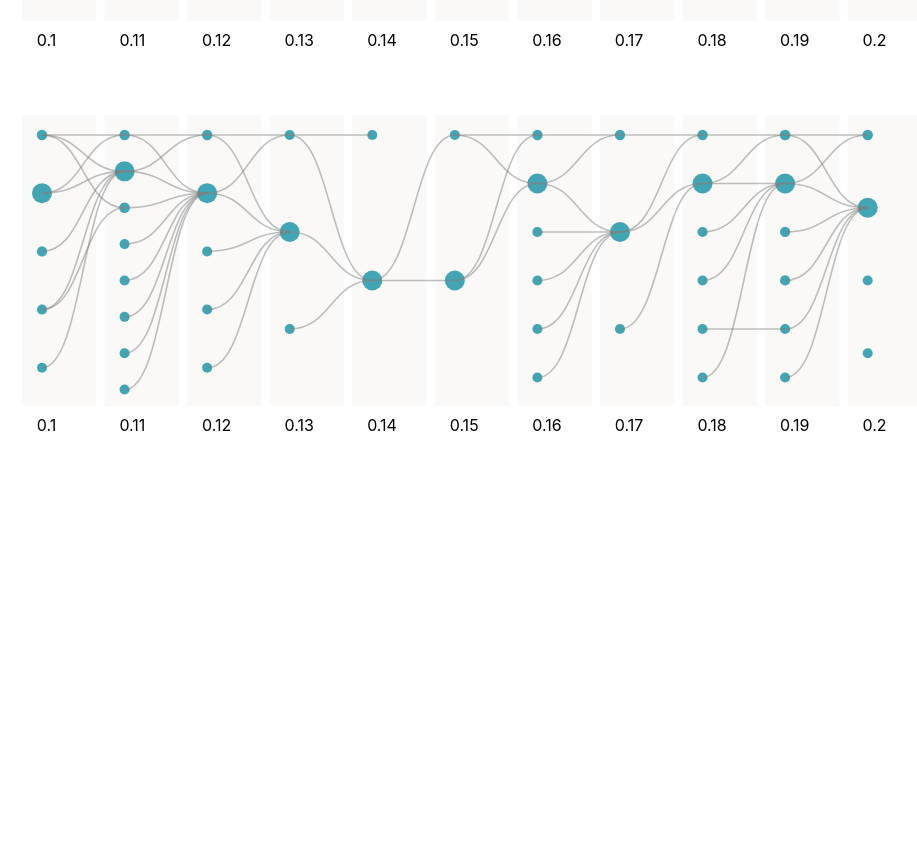
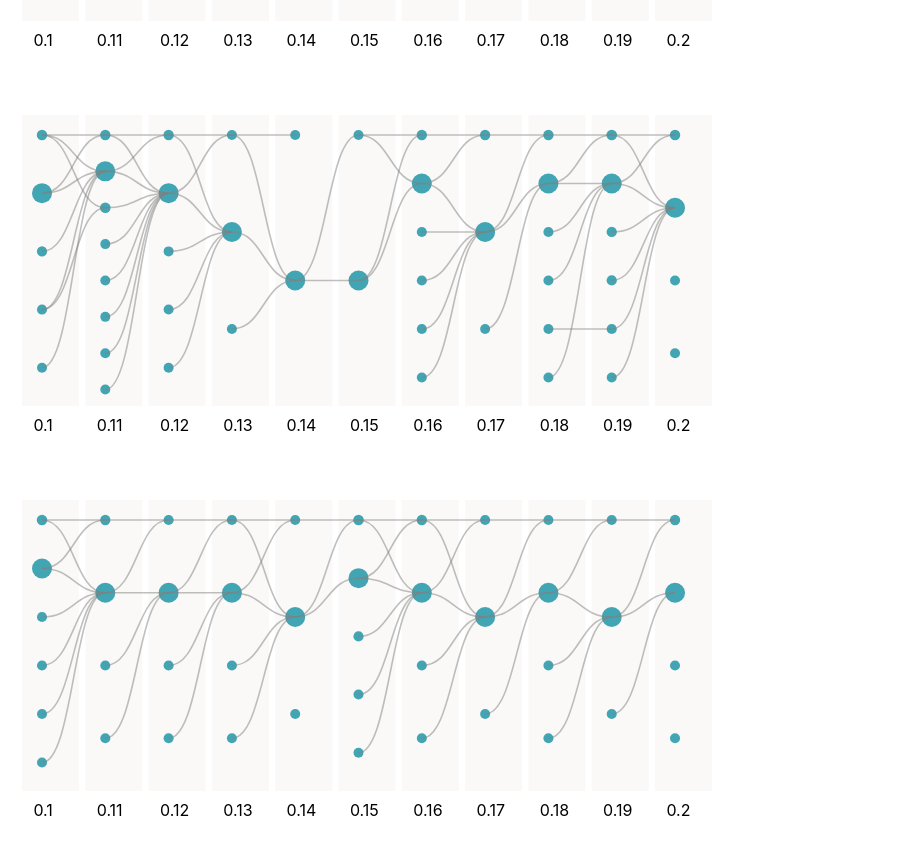
Before and after one commit to nafiul-nipu/contrails-evolution-d3, a React (Create React App) app: page / in a window 1280 px wide. Shown: the part 290-1144 px from the top of the page, without its empty margins (8-925 px from the left). Before the commit the page ends 800 px from the top, so only its background shows below. Built offline with nearby package versions, Linux system fonts and the light colour scheme.

Commit message:
three data loaded

```diff
--- a/src/App.js
+++ b/src/App.js
@@ -10,8 +10,11 @@ import network from"./data/contrails1-network.json"
 import cluster2 from "./data/contrails2-cluster.json";
 import network2 from"./data/contrails2-network.json"
 
+import cluster3 from "./data/contrails3-cluster.json";
+import network3 from"./data/contrails3-network.json"
 
-const width = 960;
+
+const width = 750;
 const height = window.innerHeight / 2.1;
 const margin = {top:20, right:30, bottom:50, left:30};
 
@@ -36,6 +39,16 @@ function App() {
     setClusterData2(cluster2)
     setnNodeLink2(network2)
   }, [cluster2, network2]);
+
+
+  const [clusterData3, setClusterData3] = useState(null)
+  const [nodeLink3, setnNodeLink3] = useState(null)
+
+  useEffect(() =>{
+    // load data
+    setClusterData3(cluster3)
+    setnNodeLink3(network3)
+  }, [cluster3, network3]);
 
 
   // console.log(clusterData)
@@ -89,6 +102,19 @@ function App() {
             circleYScale = {circleYScale}
             circleRadius = {circleRadius}
         />
+
+        <Evolution
+            width = {width}
+            height = {height}
+            margin = {margin}
+            xScale = {xScale}
+            innerHeight = {innerHeight}
+            clusterKey = {clusterKey}
+            clusterData = {clusterData3}
+            nodeLink = {nodeLink3}
+            circleYScale = {circleYScale}
+            circleRadius = {circleRadius}
+        />
     </>
 
   );
```
